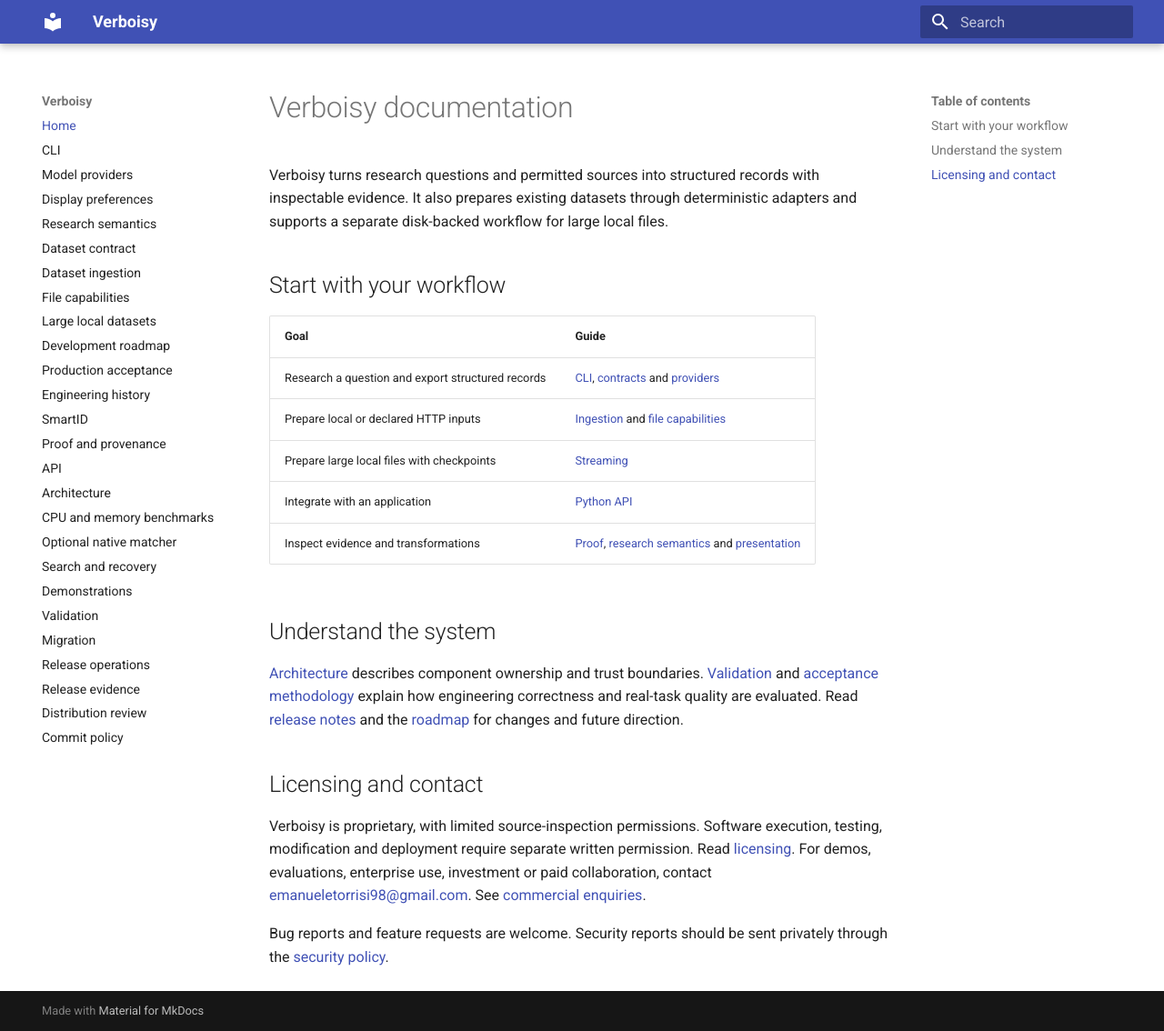
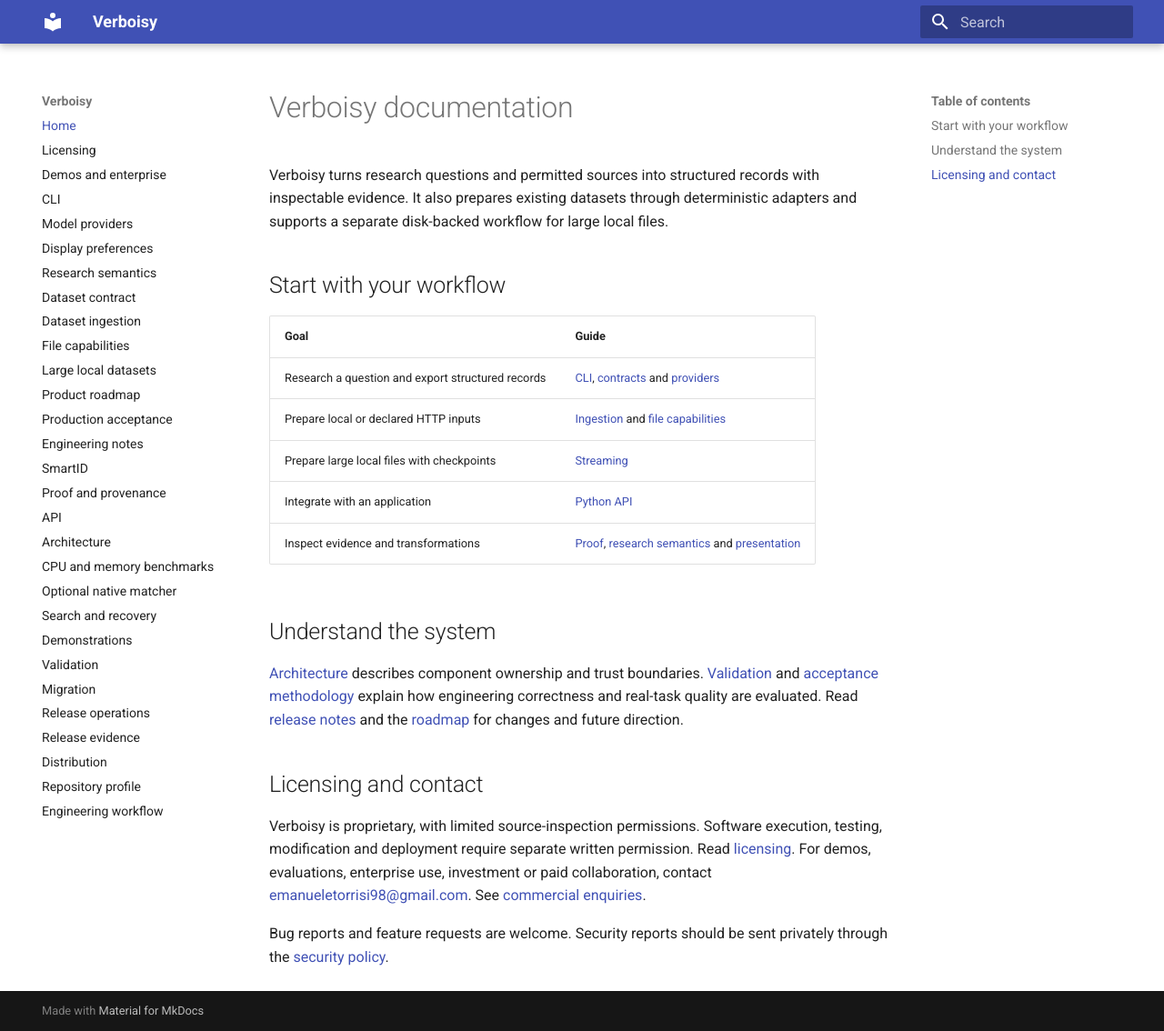
Before and after one commit to EmanueleTorrisi/verboisy, an MkDocs documentation site: the page built from docs/index.md, in a window 1280 px wide and 1134 px high. Shown: the whole window at 91% size. Built offline with MkDocs 1.6.1 and Material for MkDocs 9.7.7, drawn with Linux system fonts in a browser that asks for light colours.

Commit message:
docs: organize product licensing and commercial navigation

```diff
--- a/mkdocs.yml
+++ b/mkdocs.yml
@@ -2,11 +2,13 @@
 # See LICENSE for applicable terms.
 
 site_name: Verboisy
-site_description: Evidence-backed autonomous web research to structured datasets.
+site_description: Evidence-backed research and data extraction with portable provenance.
 theme:
   name: material
 nav:
   - Home: index.md
+  - Licensing: licensing.md
+  - Demos and enterprise: commercial.md
   - CLI: cli.md
   - Model providers: providers.md
   - Display preferences: presentation.md
@@ -15,9 +17,9 @@
   - Dataset ingestion: ingestion.md
   - File capabilities: formats.md
   - Large local datasets: streaming.md
-  - Development roadmap: development-roadmap.md
+  - Product roadmap: development-roadmap.md
   - Production acceptance: production-acceptance.md
-  - Engineering history: engineering-history.md
+  - Engineering notes: engineering-history.md
   - SmartID: smartid.md
   - Proof and provenance: proof.md
   - API: api.md
@@ -30,5 +32,6 @@
   - Migration: migration.md
   - Release operations: release.md
   - Release evidence: release-checklist.md
-  - Distribution review: distribution.md
-  - Commit policy: commit-policy.md
+  - Distribution: distribution.md
+  - Repository profile: repository-profile.md
+  - Engineering workflow: commit-policy.md
```
